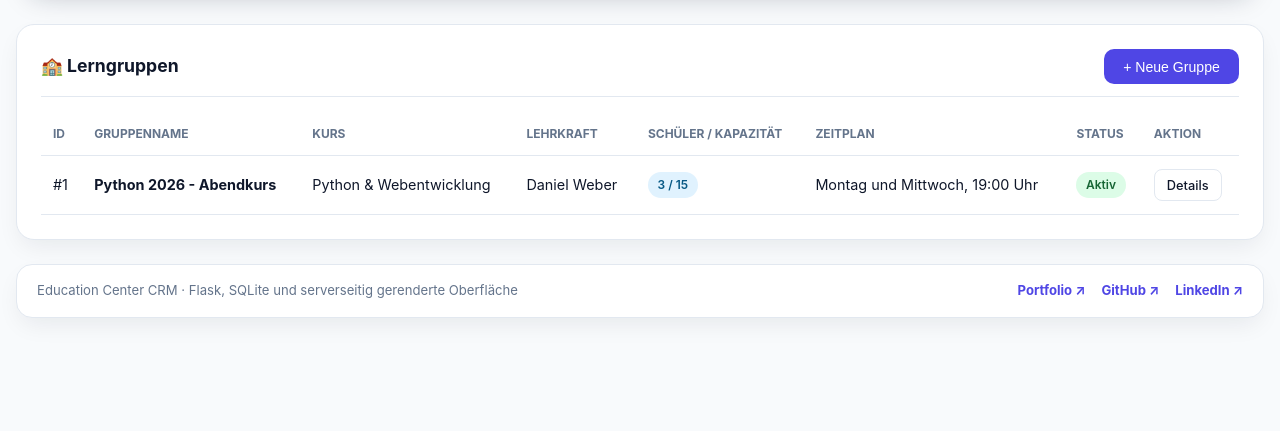
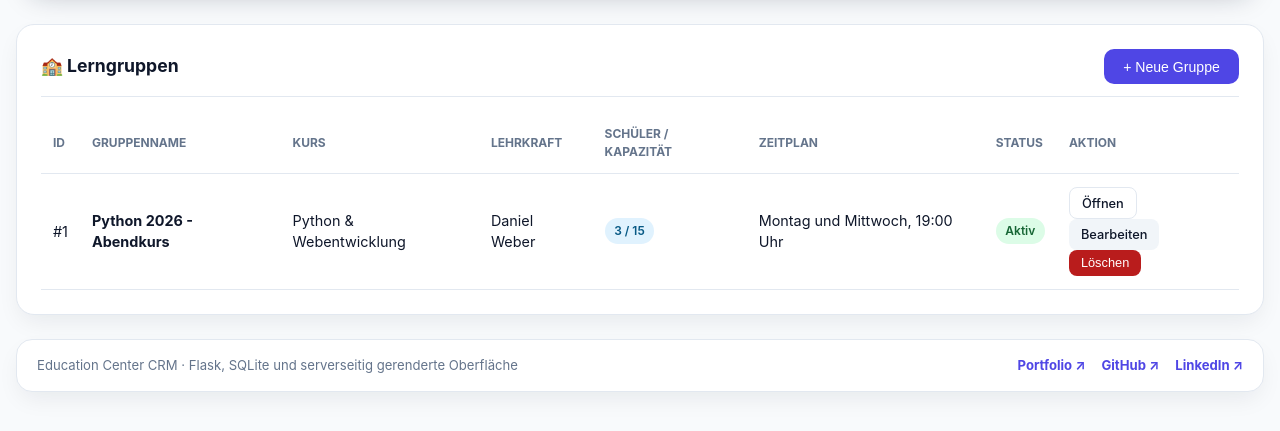
Before and after one commit to sandroabashishvili/education-center-crm, a Flask app: page /groups in a window 1280 px wide. Shown: the part 94-525 px from the top of the page. Run offline with Flask 3, Linux system fonts and the light colour scheme; the visitor is signed in with stand-in values (Sample User, id 1); data comes from the database, SQL or seed files in the repository; some libraries are stand-ins or nearby versions.

Commit message:
Unify group row actions with CRM tables

```diff
--- a/app/templates/groups/index.html
+++ b/app/templates/groups/index.html
@@ -25,55 +25,38 @@
         <td>{{ g[6] or 'Nicht angegeben' }}</td>
         <td><span class="badge badge-success">{{ g[7]|status_de }}</span></td>
         <td>
-              <a href="{{ url_for('group_detail_page', group_id=g[0]) }}" class="btn btn-sm btn-outline">Details</a>
+          <div class="management-actions">
+            <a href="{{ url_for('group_detail_page', group_id=g[0]) }}" class="btn btn-sm btn-outline">Öffnen</a>
+            {% if session.get('user_role') in ['admin', 'manager'] %}
+            <a href="{{ url_for('edit_group', group_id=g[0]) }}" class="btn btn-sm btn-secondary">Bearbeiten</a>
+            {% endif %}
+            {% if session.get('user_role') == 'admin' %}
+            <form action="{{ url_for('delete_group', group_id=g[0]) }}" method="POST" class="inline-form" onsubmit="return confirm('Möchten Sie diese Gruppe wirklich löschen? Unterricht, Anwesenheit und Gruppenzuordnungen werden ebenfalls entfernt.');">
+              <input type="hidden" name="csrf_token" value="{{ csrf_token() }}">
+              <button type="submit" class="btn btn-sm btn-danger">Löschen</button>
+            </form>
+            {% endif %}
+          </div>
         </td>
       </tr>
       {% else %}
-          <tr><td colspan="8" style="text-align: center; color: var(--muted); padding: 2rem;">Noch keine Gruppen angelegt</td></tr>
+      <tr><td colspan="8" style="text-align:center;color:var(--muted);padding:2rem;">Noch keine Gruppen angelegt</td></tr>
       {% endfor %}
     </tbody>
   </table>
 </div>
 
-    <!-- Modal Add Group -->
-    <div id="addGroupModal" style="display: none; position: fixed; inset: 0; background: rgba(0,0,0,0.5); z-index: 99; align-items: center; justify-content: center;">
-      <div style="background: white; padding: 1.5rem; border-radius: 16px; width: min(100%, 480px);">
+<div id="addGroupModal" style="display:none;position:fixed;inset:0;background:rgba(0,0,0,0.5);z-index:99;align-items:center;justify-content:center;">
+  <div style="background:white;padding:1.5rem;border-radius:16px;width:min(100%,480px);">
     <h3>+ Neue Gruppe erstellen</h3>
     <form action="{{ url_for('add_group_route') }}" method="POST">
       <input type="hidden" name="csrf_token" value="{{ csrf_token() }}">
-          <div class="form-group">
-            <label>Kurs *</label>
-            <select name="course_id" required class="form-control">
-              {% for c in courses %}
-              <option value="{{ c[0] }}">{{ c[1] }}</option>
-              {% endfor %}
-            </select>
-          </div>
-          <div class="form-group">
-            <label>Lehrkraft</label>
-            <select name="teacher_id" class="form-control">
-              <option value="">-- Bitte auswählen --</option>
-              {% for t in teachers %}
-              <option value="{{ t[0] }}">{{ t[1] }}</option>
-              {% endfor %}
-            </select>
-          </div>
-          <div class="form-group">
-            <label>Gruppenname *</label>
-            <input type="text" name="name" required placeholder="z. B. Python 2026 - Abendkurs" class="form-control">
-          </div>
-          <div class="form-group">
-            <label>Kapazität (max. Schüler)</label>
-            <input type="number" name="capacity" value="15" class="form-control">
-          </div>
-          <div class="form-group">
-            <label>Beschreibung des Zeitplans</label>
-            <input type="text" name="schedule_description" placeholder="Montag und Mittwoch, 19:00 Uhr" class="form-control">
-          </div>
-          <div style="display: flex; gap: 0.5rem; justify-content: flex-end;">
-            <button type="button" onclick="document.getElementById('addGroupModal').style.display='none'" class="btn btn-secondary">Abbrechen</button>
-            <button type="submit" class="btn">Erstellen</button>
-          </div>
+      <div class="form-group"><label>Kurs *</label><select name="course_id" required class="form-control">{% for c in courses %}<option value="{{ c[0] }}">{{ c[1] }}</option>{% endfor %}</select></div>
+      <div class="form-group"><label>Lehrkraft</label><select name="teacher_id" class="form-control"><option value="">-- Bitte auswählen --</option>{% for t in teachers %}<option value="{{ t[0] }}">{{ t[1] }}</option>{% endfor %}</select></div>
+      <div class="form-group"><label>Gruppenname *</label><input type="text" name="name" required placeholder="z. B. Python 2026 - Abendkurs" class="form-control"></div>
+      <div class="form-group"><label>Kapazität (max. Schüler)</label><input type="number" name="capacity" value="15" min="1" class="form-control"></div>
+      <div class="form-group"><label>Beschreibung des Zeitplans</label><input type="text" name="schedule_description" placeholder="Montag und Mittwoch, 19:00 Uhr" class="form-control"></div>
+      <div style="display:flex;gap:.5rem;justify-content:flex-end;"><button type="button" onclick="document.getElementById('addGroupModal').style.display='none'" class="btn btn-secondary">Abbrechen</button><button type="submit" class="btn">Erstellen</button></div>
     </form>
   </div>
 </div>
```
Lines whose indentation alone changed are shown as unchanged.
